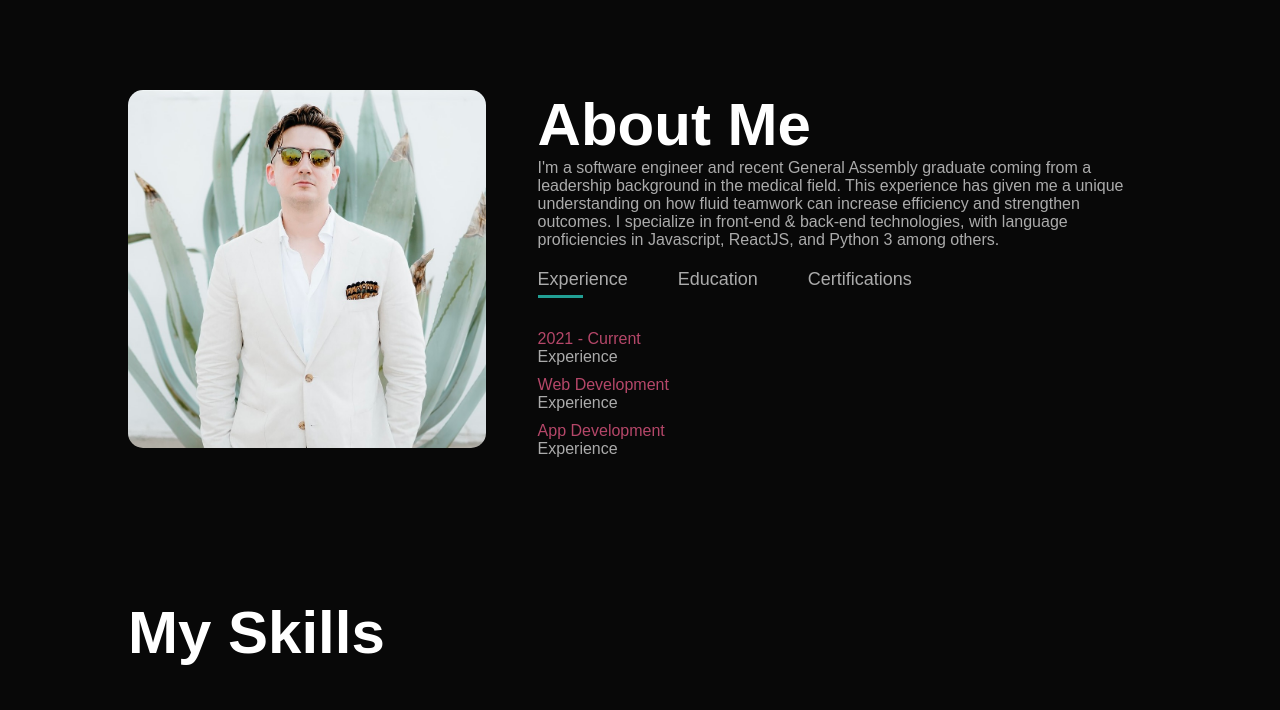
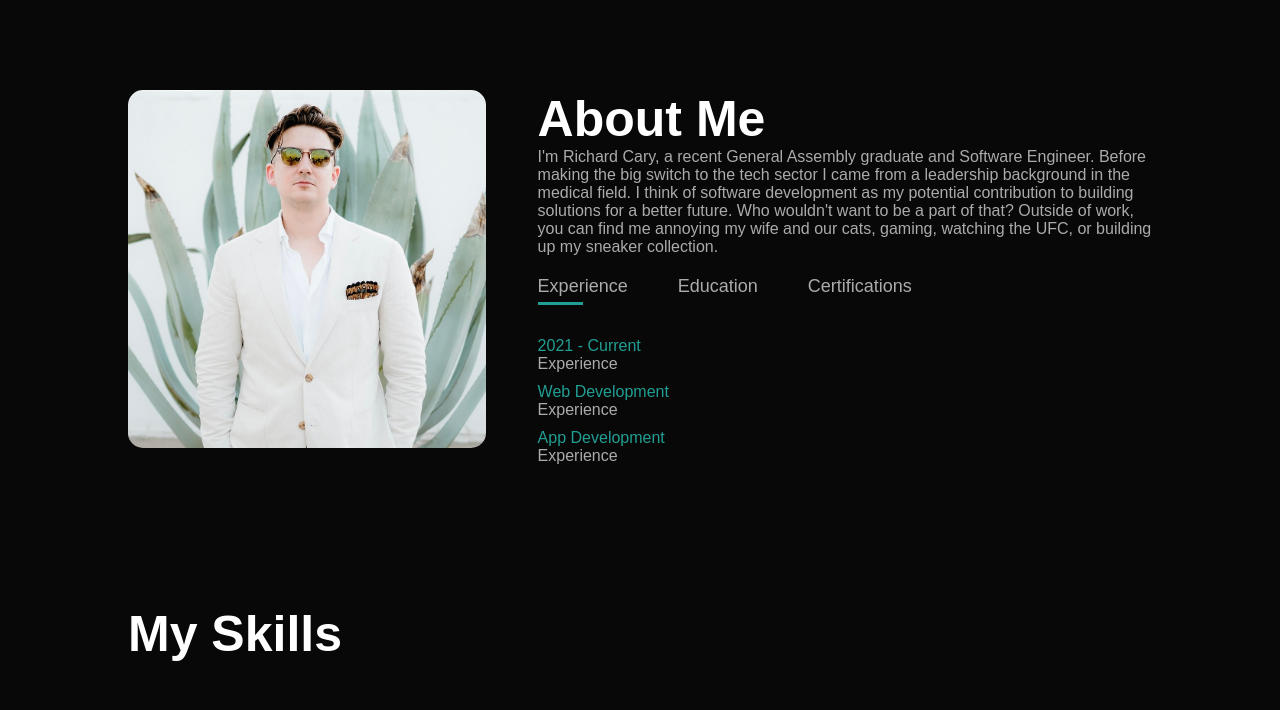
Before and after one commit to rickycary/portfolio, a plain HTML site: page index.html in a window 1280 px wide. Shown: the part 800-1510 px from the top of the page. Drawn offline with Linux system fonts and the light colour scheme.

Commit message:
CSS Changes/About me changes

```diff
--- a/index.html
+++ b/index.html
@@ -42,7 +42,7 @@
                 </div>
                 <div class="about-col-2">
                     <h1 class="sub-title">About Me</h1>
-                    <p>I'm a software engineer and recent General Assembly graduate coming from a leadership background in the medical field. This experience has given me a unique understanding on how fluid teamwork can increase efficiency and strengthen outcomes. I specialize in front-end & back-end technologies, with language proficiencies in Javascript, ReactJS, and Python 3 among others.</p>
+                    <p>I'm Richard Cary, a recent General Assembly graduate and Software Engineer. Before making the big switch to the tech sector I came from a leadership background in the medical field. I think of software development as my potential contribution to building solutions for a better future. Who wouldn't want to be a part of that? Outside of work, you can find me annoying my wife and our cats, gaming, watching the UFC, or building up my sneaker collection. </p>
 
                     <div class="tab-titles">
                         <p class="tab-links active-link" onclick="opentab('experience')">Experience</p>
--- a/style.css
+++ b/style.css
@@ -109,7 +109,7 @@ nav ul li a:hover::after {
 }
 
 .sub-title {
-    font-size: 60px;
+    font-size: 50px;
     font-weight: 600;
     color: #fff;
 }
@@ -148,7 +148,7 @@ nav ul li a:hover::after {
 }
 
 .tab-contents ul li span {
-    color: #b54769;
+    color: #219F94;
     font-size: 16px;
 }
 
```
